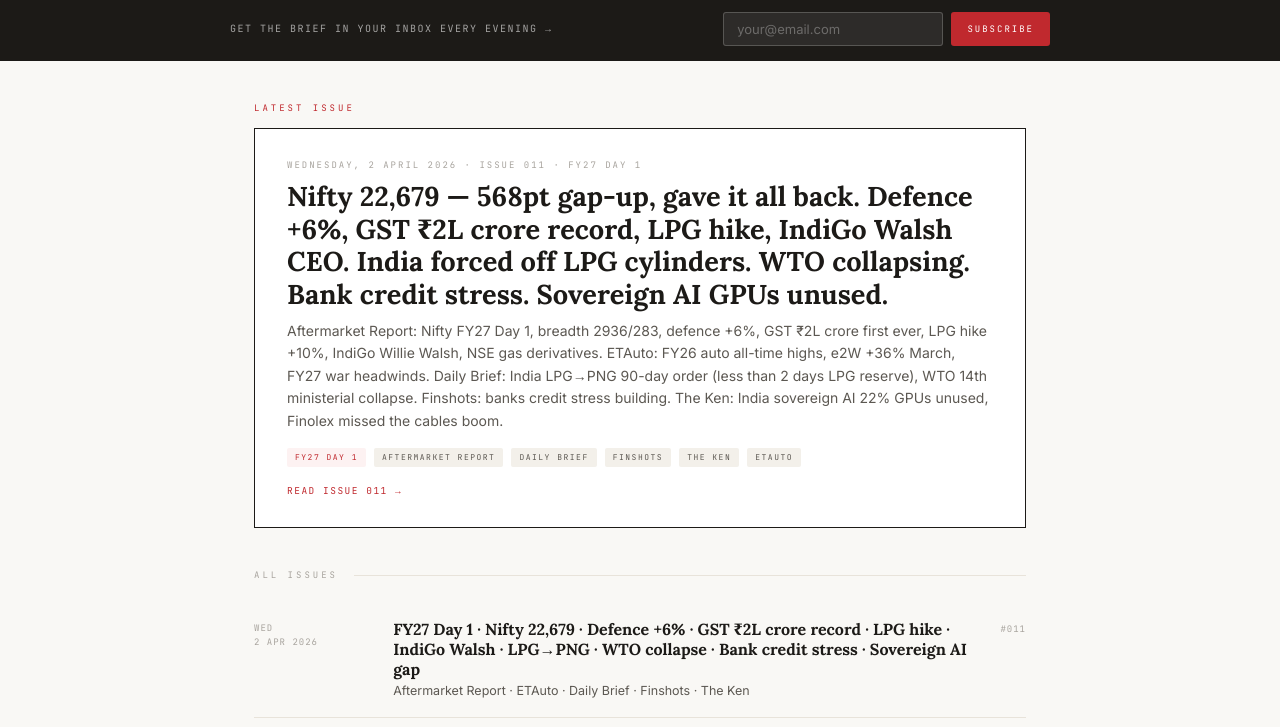
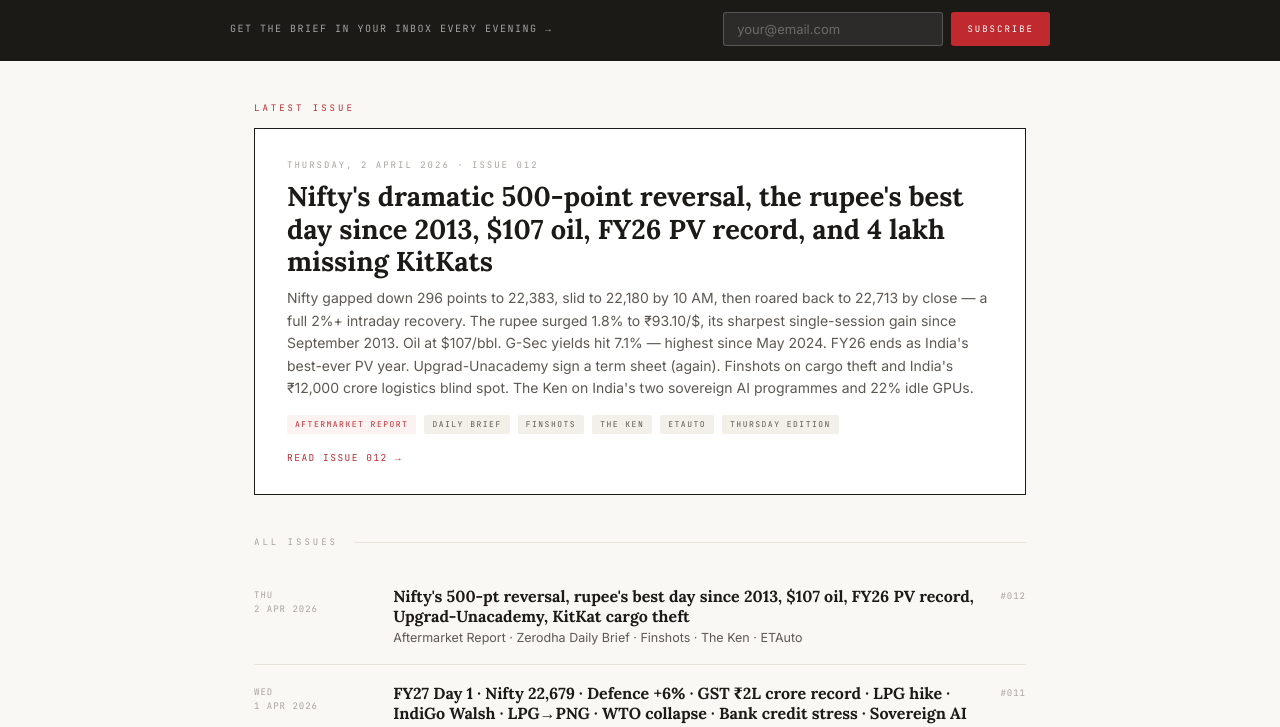
Before and after one commit to nischaykhannanws/-thebrief.ai, a website: page index.html in a window 1280 px wide. Shown: the part 218-945 px from the top of the page. Drawn offline with Linux system fonts and the light colour scheme.

Commit message:
Update index.html

```diff
--- a/index.html
+++ b/index.html
@@ -379,21 +379,21 @@
 <!-- MAIN -->
 <main class="main">
 
-  <!-- LATEST ISSUE -->
+  <!-- LATEST ISSUE — #012 -->
   <div class="latest-label">Latest Issue</div>
-  <a class="latest-card" href="issues/01-04-2026.html">
-    <div class="latest-date">Wednesday, 2 April 2026 · Issue 011 · FY27 Day 1</div>
-    <div class="latest-title">Nifty 22,679 — 568pt gap-up, gave it all back. Defence +6%, GST ₹2L crore record, LPG hike, IndiGo Walsh CEO. India forced off LPG cylinders. WTO collapsing. Bank credit stress. Sovereign AI GPUs unused.</div>
-    <div class="latest-desc">Aftermarket Report: Nifty FY27 Day 1, breadth 2936/283, defence +6%, GST ₹2L crore first ever, LPG hike +10%, IndiGo Willie Walsh, NSE gas derivatives. ETAuto: FY26 auto all-time highs, e2W +36% March, FY27 war headwinds. Daily Brief: India LPG→PNG 90-day order (less than 2 days LPG reserve), WTO 14th ministerial collapse. Finshots: banks credit stress building. The Ken: India sovereign AI 22% GPUs unused, Finolex missed the cables boom.</div>
+  <a class="latest-card" href="issues/02-04-2026.html">
+    <div class="latest-date">Thursday, 2 April 2026 · Issue 012</div>
+    <div class="latest-title">Nifty's dramatic 500-point reversal, the rupee's best day since 2013, $107 oil, FY26 PV record, and 4 lakh missing KitKats</div>
+    <div class="latest-desc">Nifty gapped down 296 points to 22,383, slid to 22,180 by 10 AM, then roared back to 22,713 by close — a full 2%+ intraday recovery. The rupee surged 1.8% to ₹93.10/$, its sharpest single-session gain since September 2013. Oil at $107/bbl. G-Sec yields hit 7.1% — highest since May 2024. FY26 ends as India's best-ever PV year. Upgrad-Unacademy sign a term sheet (again). Finshots on cargo theft and India's ₹12,000 crore logistics blind spot. The Ken on India's two sovereign AI programmes and 22% idle GPUs.</div>
     <div class="latest-tags">
-      <span class="tag red">FY27 Day 1</span>
-      <span class="tag">Aftermarket Report</span>
+      <span class="tag red">Aftermarket Report</span>
       <span class="tag">Daily Brief</span>
       <span class="tag">Finshots</span>
       <span class="tag">The Ken</span>
       <span class="tag">ETAuto</span>
+      <span class="tag">Thursday Edition</span>
     </div>
-    <div class="read-link">Read Issue 011</div>
+    <div class="read-link">Read Issue 012</div>
   </a>
 
   <!-- ALL ISSUES -->
@@ -403,8 +403,17 @@
 
   <div class="issue-list">
 
+    <a class="issue-row" href="issues/02-04-2026.html">
+      <div class="issue-date-col">Thu<br>2 Apr 2026</div>
+      <div>
+        <div class="issue-title">Nifty's 500-pt reversal, rupee's best day since 2013, $107 oil, FY26 PV record, Upgrad-Unacademy, KitKat cargo theft</div>
+        <div class="issue-desc">Aftermarket Report · Zerodha Daily Brief · Finshots · The Ken · ETAuto</div>
+      </div>
+      <div class="issue-num">#012</div>
+    </a>
+
     <a class="issue-row" href="issues/01-04-2026.html">
-      <div class="issue-date-col">Wed<br>2 Apr 2026</div>
+      <div class="issue-date-col">Wed<br>1 Apr 2026</div>
       <div>
         <div class="issue-title">FY27 Day 1 · Nifty 22,679 · Defence +6% · GST ₹2L crore record · LPG hike · IndiGo Walsh · LPG→PNG · WTO collapse · Bank credit stress · Sovereign AI gap</div>
         <div class="issue-desc">Aftermarket Report · ETAuto · Daily Brief · Finshots · The Ken</div>
```
